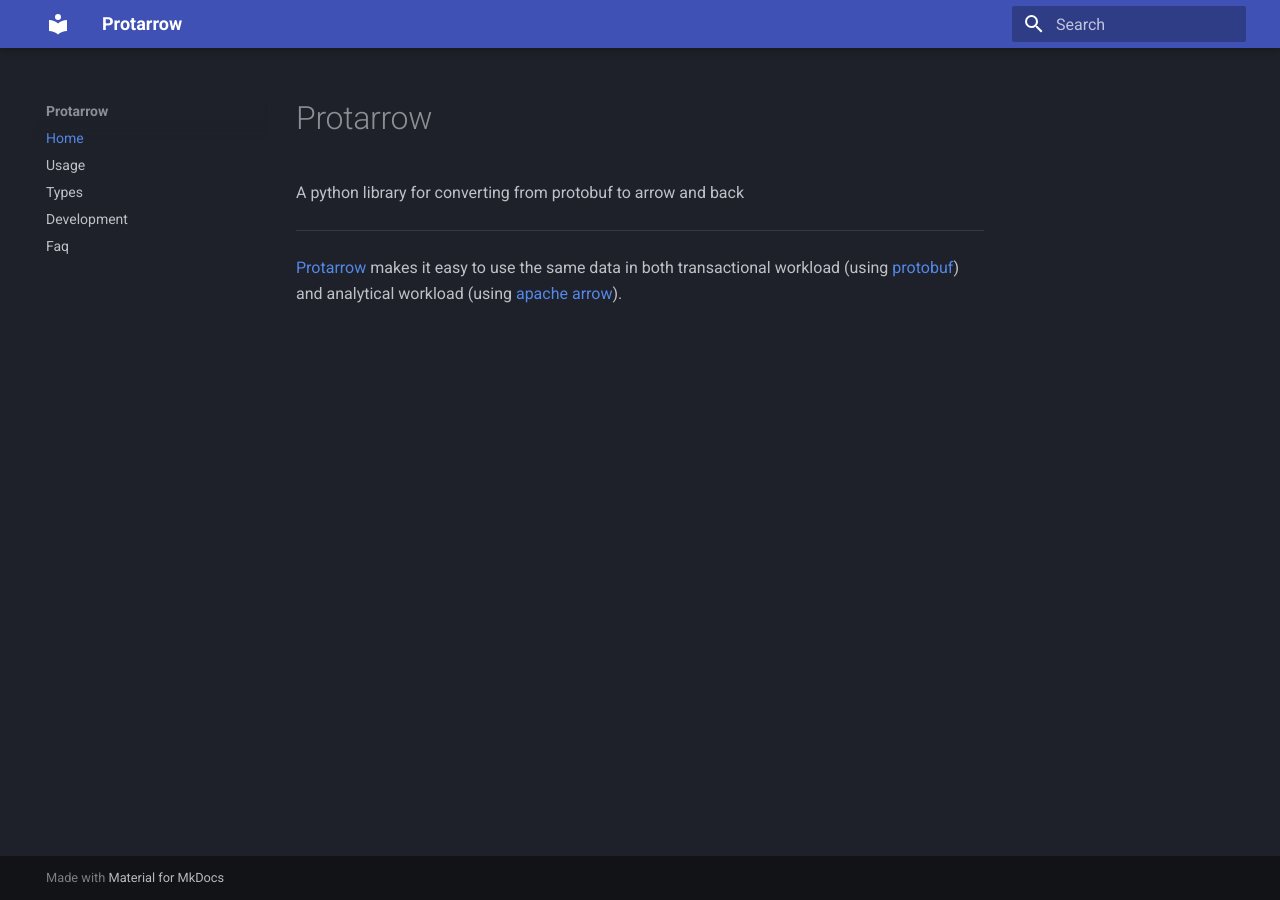
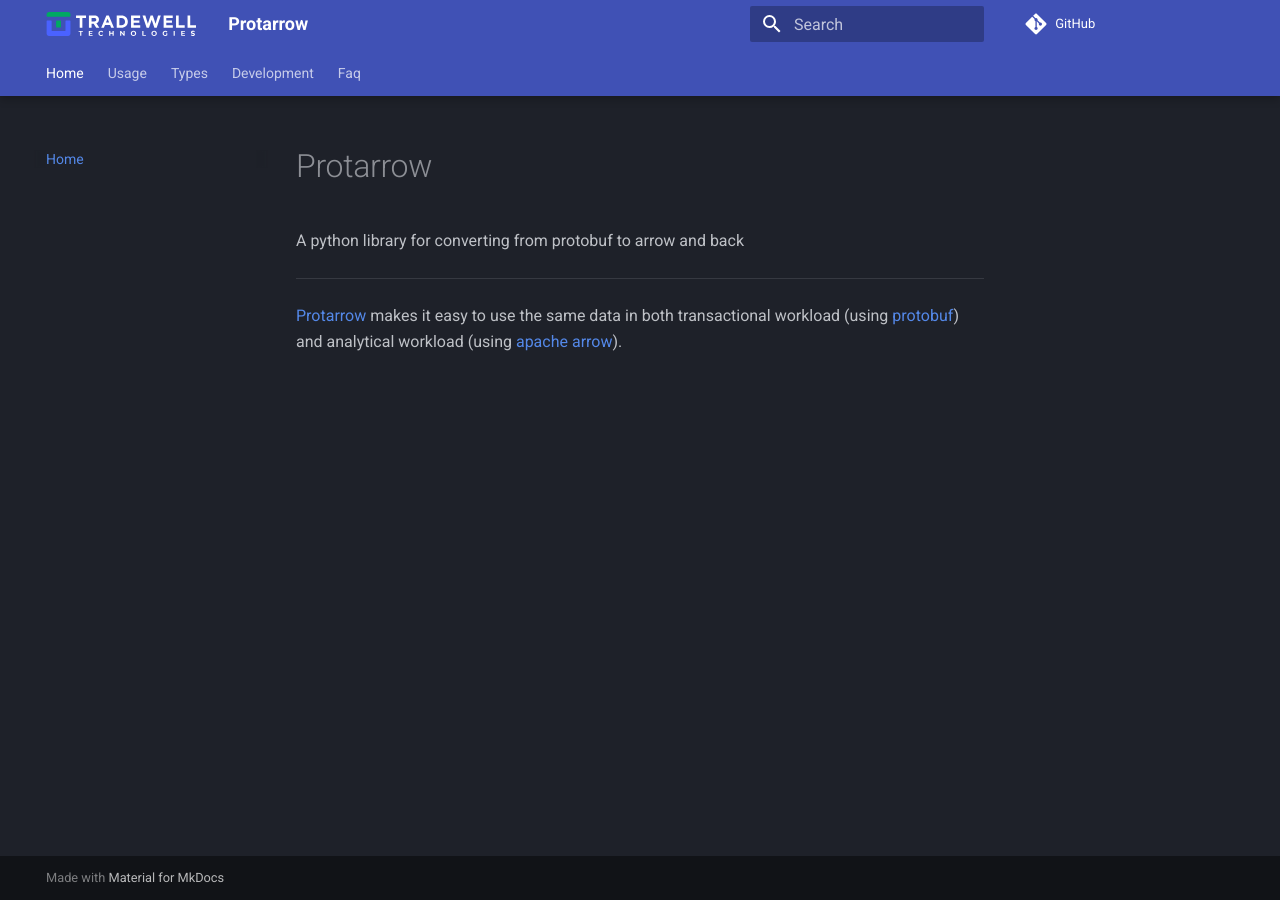
Before and after one commit to tradewelltech/protarrow, an MkDocs documentation site: the page built from docs/index.md, in a window 1280 px wide. Built offline with MkDocs 1.6.1 and Material for MkDocs 9.7.7, drawn with Linux system fonts in a browser that asks for light colours; comment, search, counter and statistics services are not loaded.

```diff
--- a/mkdocs.yml
+++ b/mkdocs.yml
@@ -1,5 +1,7 @@
 site_name: Protarrow
 site_url: https://protarrow.readthedocs.io/en/latest/
+repo_url: https://github.com/tradewelltech/protarrow
+
 nav:
   - Home: index.md
   - Usage: usage.md
@@ -9,5 +11,38 @@ nav:
 
 theme:
   name: material
+  features:
+    - navigation.tabs
+    - navigation.tabs.sticky
+    - content.code.annotate
+    - content.tabs.link
+    - content.code.copy
+    - header.autohide
+    - navigation.indexes
+    - navigation.instant
+    - navigation.tracking
+    - search.highlight
+    - search.share
+    - search.suggest
   palette:
     scheme: slate
+  logo: static/icons/beavers/logo.svg
+  favicon: static/icons/beavers/icon.png
+
+plugins:
+  - search
+  - mkdocstrings:
+      default_handler: python
+      handlers:
+        python:
+          options:
+            show_source: false
+
+markdown_extensions:
+  - pymdownx.inlinehilite
+  - pymdownx.superfences
+  - pymdownx.snippets:
+  - pymdownx.emoji
+  - pymdownx.highlight
+extra:
+  project_name: "protarrow"
```
Also changed, not shown: docs/requirements.txt (+6 -3 lines), docs/static/icons/beavers/icon.png (added), docs/static/icons/beavers/logo.svg (added), 1 other file.
